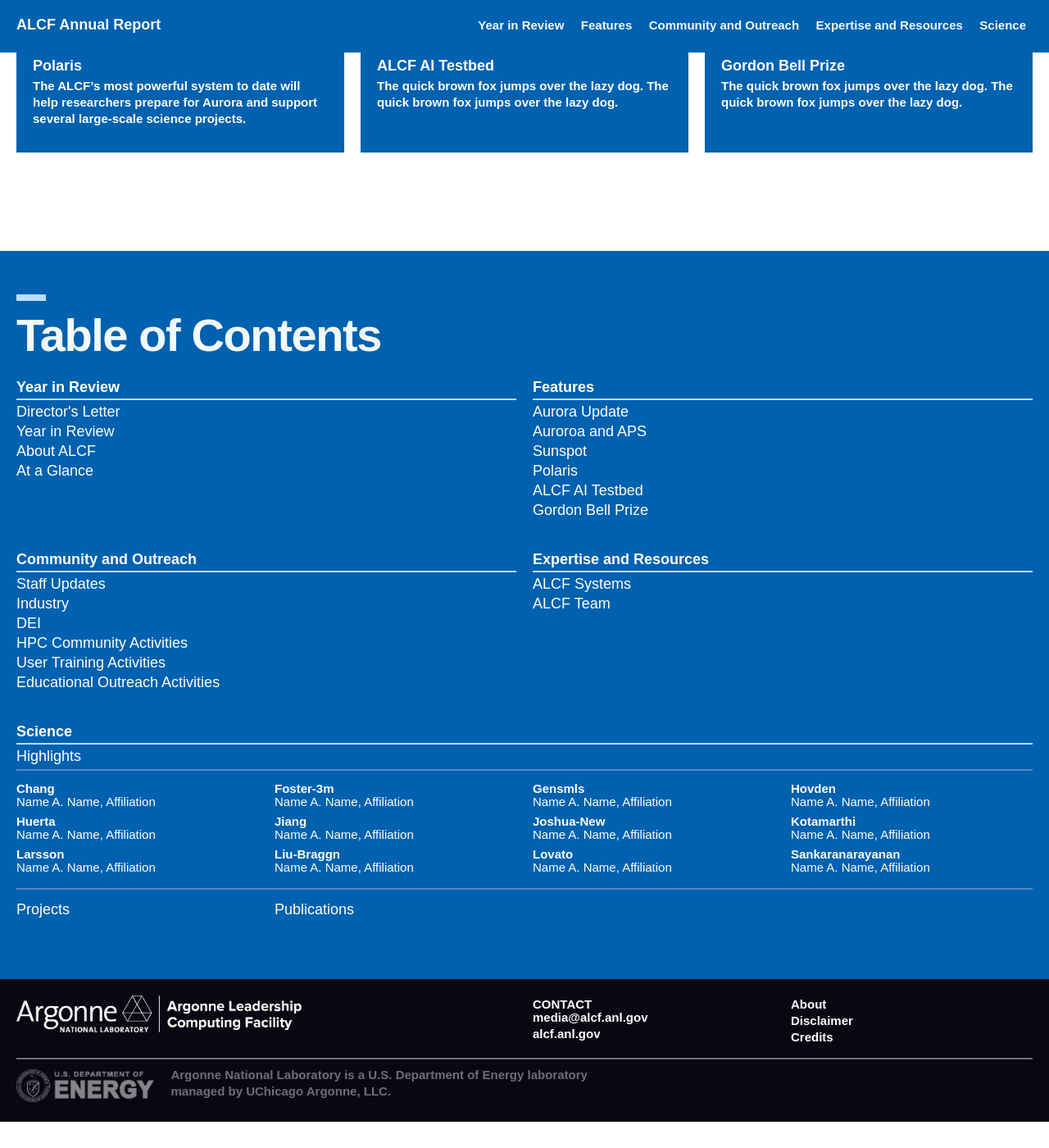
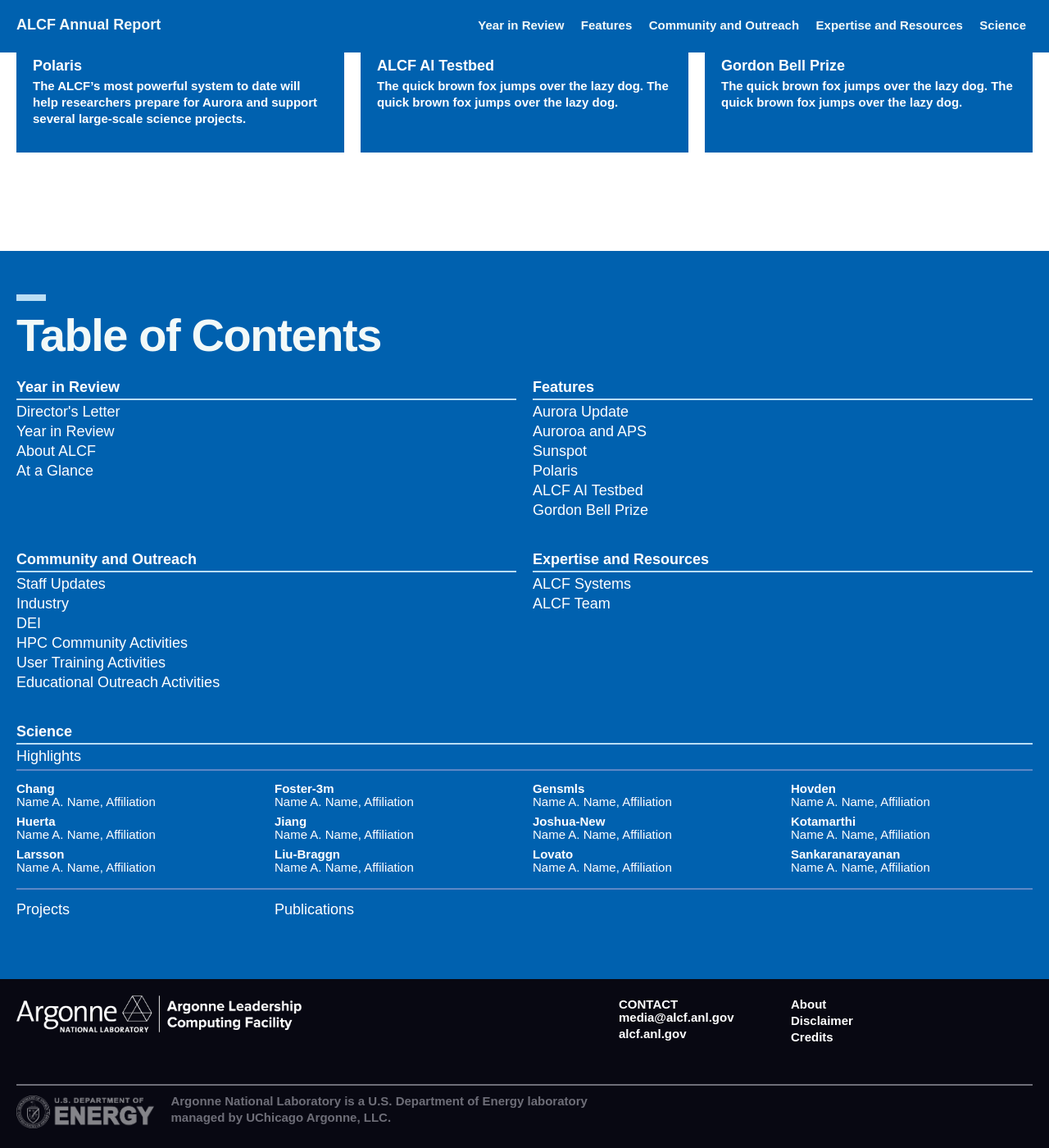
Before and after one commit to sbx-bnagle/ALCF-AR2022, a Jekyll site: the page built from index.md, in a window 1280 px wide and 1400 px high, scrolled down 1532 px. Shown: the whole window at 82% size. Built offline with Jekyll 4.4.1, drawn with Linux system fonts in a browser that asks for light colours; some web fonts are replaced; before the commit the page ends 2900 px from its top, so only the background shows below that.

Commit message:
updated footer

```diff
--- a/_sass/template/components/_component--footer.scss
+++ b/_sass/template/components/_component--footer.scss
@@ -18,24 +18,58 @@
 
 
 	.alcf-logo {
-		grid-column: 1 / 6;
-		// padding-bottom: bl(5); //20px
+		grid-column: span 12;
+		@include respond-to(s) {
+			grid-column: 1 / 6;
+		}
 	}
 
 	.alcf-logo img {
 		width: 348px;
-		@include stack(sm);
+		@include stack(md);
 	}
 
 	.alcf-info {
+		grid-column: 1 / 6;
+		@include respond-to(s) {
 		grid-column: 7 / 10;
-		// padding-bottom: bl(5); //20px
+		}
+		@include respond-to(m) {
+			grid-column: 8 / 10;
+		}
+	}
+
+	.smallprint {
+		grid-column: 7 / -1;
+		@include stack(sm);
+		@include respond-to(s) {
+			grid-column: 10 / -1;
+			@include stack(md);
+		}
+		@include respond-to(m) {
+			grid-column: 10 / -1;
+		}
 	}
 
 	.alcf-info h2,
 	.alcf-info p {
 		@include typestyle($sans-xs-bld);
 		color: color(neutral, X);
+	}
+
+	.smallprint ul {
+		list-style: none;
+		@include typestyle($sans-xs-bld);
+		color: color(neutral, X);
+		padding-left: 0;
+	}
+
+	.alcf-info a,
+	.smallprint a {
+		text-decoration: none;
+		&:hover {
+			text-decoration: underline;
+		}
 	}
 
 
@@ -51,24 +85,6 @@
     border: none;
 	}
 
-	.smallprint {
-		grid-column: 10 / -1;
-		// padding: bl(2) 0; //8px
-	}
-
-	.smallprint ul {
-		list-style: none;
-		@include typestyle($sans-xs-bld);
-		color: color(neutral, X);
-	}
-
-	.alcf-info a,
-	.smallprint a {
-		text-decoration: none;
-		&:hover {
-			text-decoration: underline;
-		}
-	}
 
 
 	.doe-info {
```
